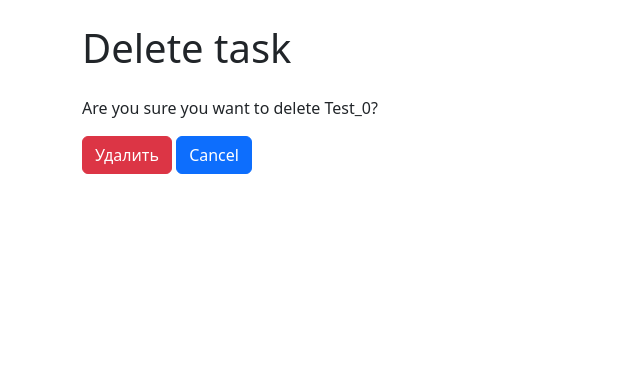
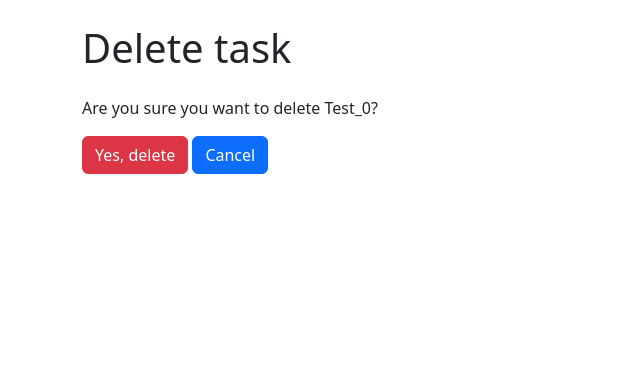
Before and after one commit to rasskazovilya/python-project-52, a Django app: page /tasks/1/delete/ in a window 1280 px wide. Shown: the part 56-429 px from the top of the page, without its empty margins (0-640 px from the left). Run offline with Django 3.2, Linux system fonts and the light colour scheme; a user stored in the database is signed in; data comes from the database, SQL or seed files in the repository; parts of the project's set-up code (start-up, migrations or seed data) failed here and were passed over; some libraries are stand-ins or nearby versions.

Commit message:
change button text

```diff
--- a/templates/confirm_delete.html
+++ b/templates/confirm_delete.html
@@ -6,7 +6,7 @@
 <p>{% translate 'Are you sure you want to delete' %} {{ object }}?</p>
 <form method="post">
     {% csrf_token %}
-    <input class="btn btn-danger" type="submit" value="{% translate 'Delete' %}">
+    <input class="btn btn-danger" type="submit" value="{% translate 'Yes, delete' %}">
     <input class="btn btn-primary" type="button" value="{% translate 'Cancel' %}" onclick="history.back();">
 </form>
 {% endblock %}
```
